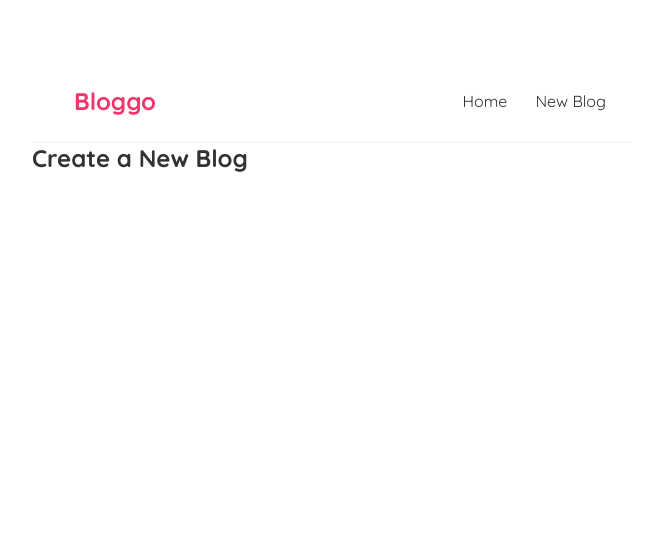
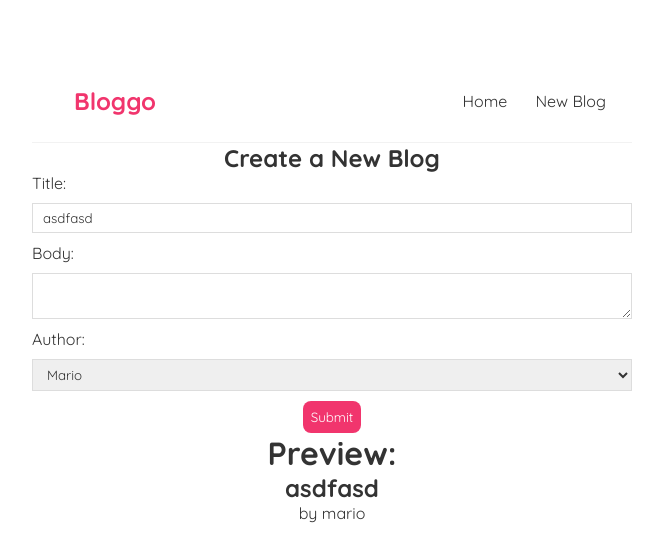
Before and after one commit to ColbyWTaylor/React-JS-Blog-with-JSON-Server, a React (Create React App) app: page /create in a window 1280 px wide. Shown: the top 560 px of the page, without its empty margins (308-971 px from the left). Built offline with nearby package versions, Linux system fonts and the light colour scheme; the HTML template or start-up script is replaced by a standard one.

Commit message:
blog create function added, modifies db.json

```diff
--- a/src/Create.js
+++ b/src/Create.js
@@ -1,7 +1,53 @@
+import { useState } from "react";
+
 const Create = () => {
+  const [title, setTitle] = useState("asdfasd");
+  const [body, setBody] = useState("");
+  const [author, setAuthor] = useState("mario");
+  const [isPending, setIsPending] = useState(false);
+
+  const handleSumbit = (e) => {
+    e.preventDefault();
+    const blog = { title, body, author };
+    setIsPending(true);
+    fetch("http://localhost:8000/blogs", {
+      method: "POST",
+      headers: { "Content-Type": "application/json" },
+      body: JSON.stringify(blog),
+    }).then(() => {
+      setIsPending(false);
+    });
+  };
+
   return (
     <div className="create">
       <h2>Create a New Blog</h2>
+      <form onSubmit={handleSumbit}>
+        <label>Title:</label>
+        <input
+          type="text"
+          required
+          value={title}
+          onChange={(e) => setTitle(e.target.value)}
+        />
+        <label>Body:</label>
+        <textarea
+          required
+          value={body}
+          onChange={(e) => setBody(e.target.value)}
+        />
+        <label>Author:</label>
+        <select value={author} onChange={(e) => setAuthor(e.target.value)}>
+          <option value="mario">Mario</option>
+          <option value="yoshi">Yoshi</option>
+        </select>
+        {(!isPending && <button>Submit</button>) || <button>Working...</button>}
+
+        <h1>Preview:</h1>
+        <h2>{title}</h2>
+        <p>by {author}</p>
+        <p>{body}</p>
+      </form>
     </div>
   );
 };
--- a/src/index.css
+++ b/src/index.css
@@ -61,3 +61,51 @@
 .blog-preview a {
   text-decoration: none;
 }
+
+.blog-details h2 {
+  font-size: 22px;
+  color: #f1356d;
+  margin-bottom: 12px;
+}
+
+.blog-details div {
+  margin: 20px 0;
+}
+
+.blog-details button {
+  background-color: #f1356d;
+  color: #fff;
+  border: 0;
+  padding: 8px;
+  border-radius: 8px;
+  cursor: pointer;
+}
+
+.create {
+  max-width: 400;
+  margin: 0 auto;
+  text-align: center;
+}
+
+.create label {
+  text-align: left;
+  display: block;
+}
+
+.create input, .create textarea, .create select {
+  width: 100%;
+  padding: 6px 10px;
+  margin: 10px 0;
+  border: 1px solid #ddd;
+  box-sizing: border-box;
+  display: block;
+}
+
+.create button {
+  background: #f1356d;
+  color: #fff;
+  border: 0;
+  padding: 8px;
+  border-radius: 8px;
+  cursor: pointer;
+}
```
Also changed, not shown: 1 other file (tests, documents, lock files or other folders).
